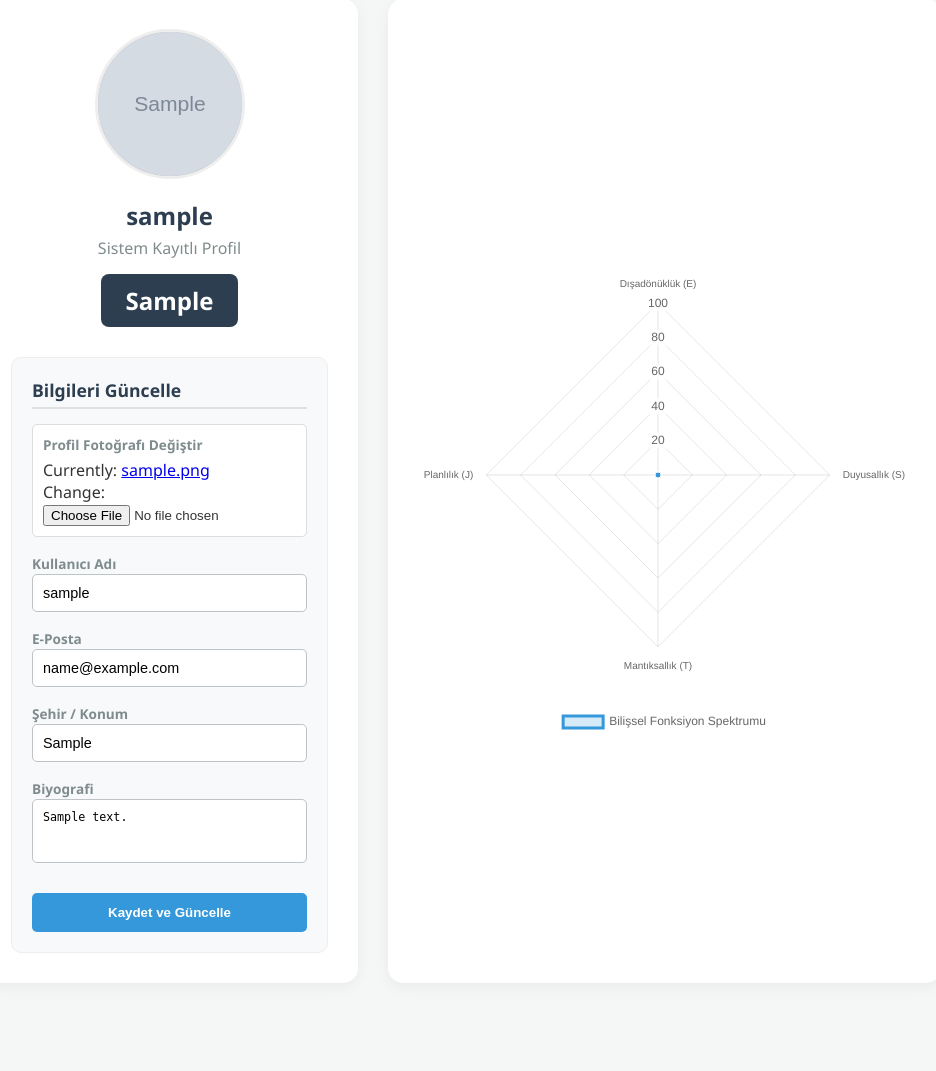
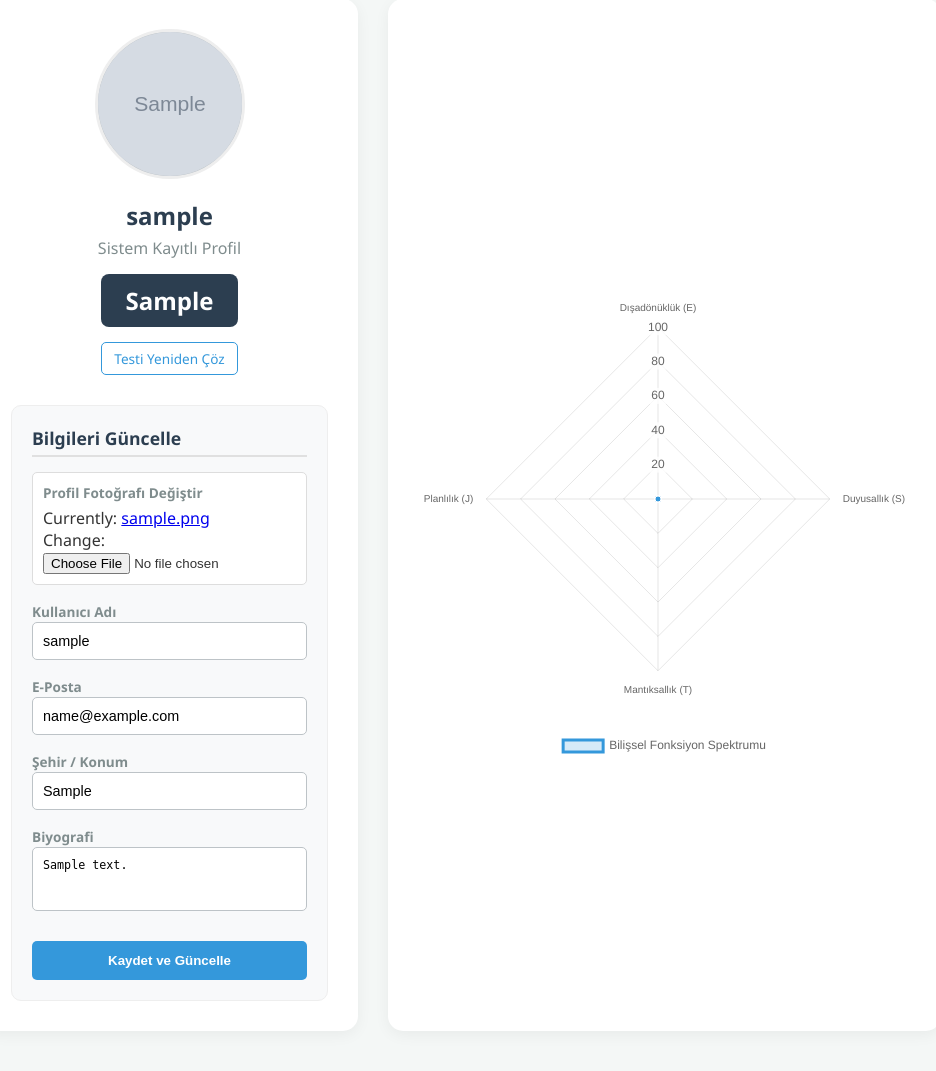
Before and after one commit to efeoezer/ev-arkadasi-bulma, a Django app: page /profile/ in a window 1280 px wide. Shown: the part 186-1257 px from the top of the page, without its empty margins (179-1115 px from the left). Before the commit the page ends 1181 px from the top, so only its background shows below. Run offline with Django 5.2, Linux system fonts and the light colour scheme; a user stored in the database is signed in; tables that the repository leaves empty hold one stand-in row (values such as "Sample post"); grey boxes marked "Sample" are stand-in pictures.

Commit message:
Update profile.html

```diff
--- a/core/templates/core/profile.html
+++ b/core/templates/core/profile.html
@@ -63,6 +63,12 @@
                 ✨ Kişilik Testini Başlat
             </a>
             <p style="font-size: 0.8em; color: #7f8c8d; margin-top: 10px;">Eşleşme algoritmasının çalışması için bu testi çözmelisin.</p>
+        </div>
+        {% else %}
+        <div style="margin-top: 15px;">
+            <a href="{% url 'mbti_test' %}" style="font-size: 0.85em; color: #3498db; text-decoration: none; border: 1px solid #3498db; padding: 6px 12px; border-radius: 5px; display: inline-block;">
+                Testi Yeniden Çöz
+            </a>
         </div>
         {% endif %}
         <div style="margin-top: 30px; text-align: left; background: #f8f9fa; padding: 20px; border-radius: 10px; border: 1px solid #eee;">
```
